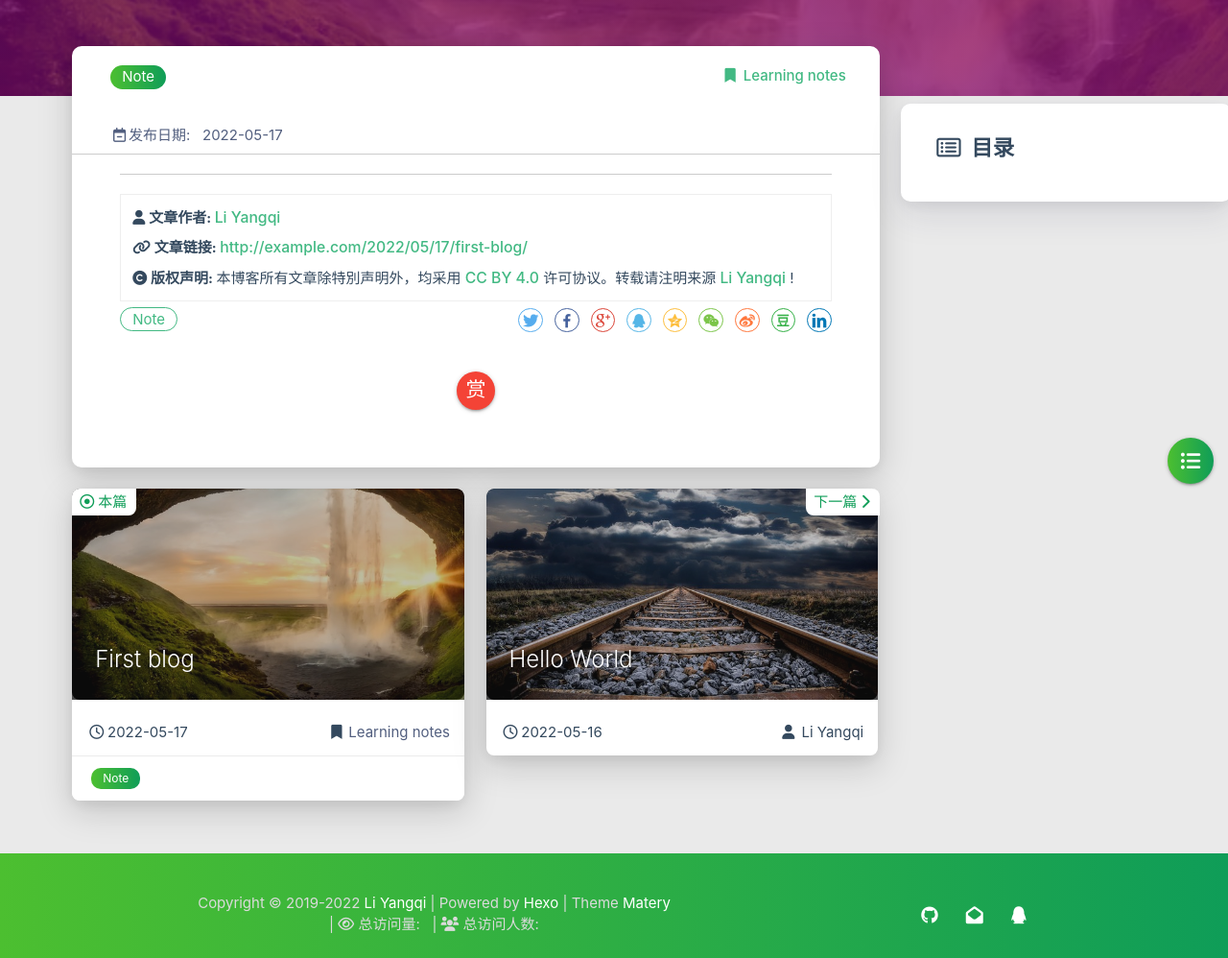
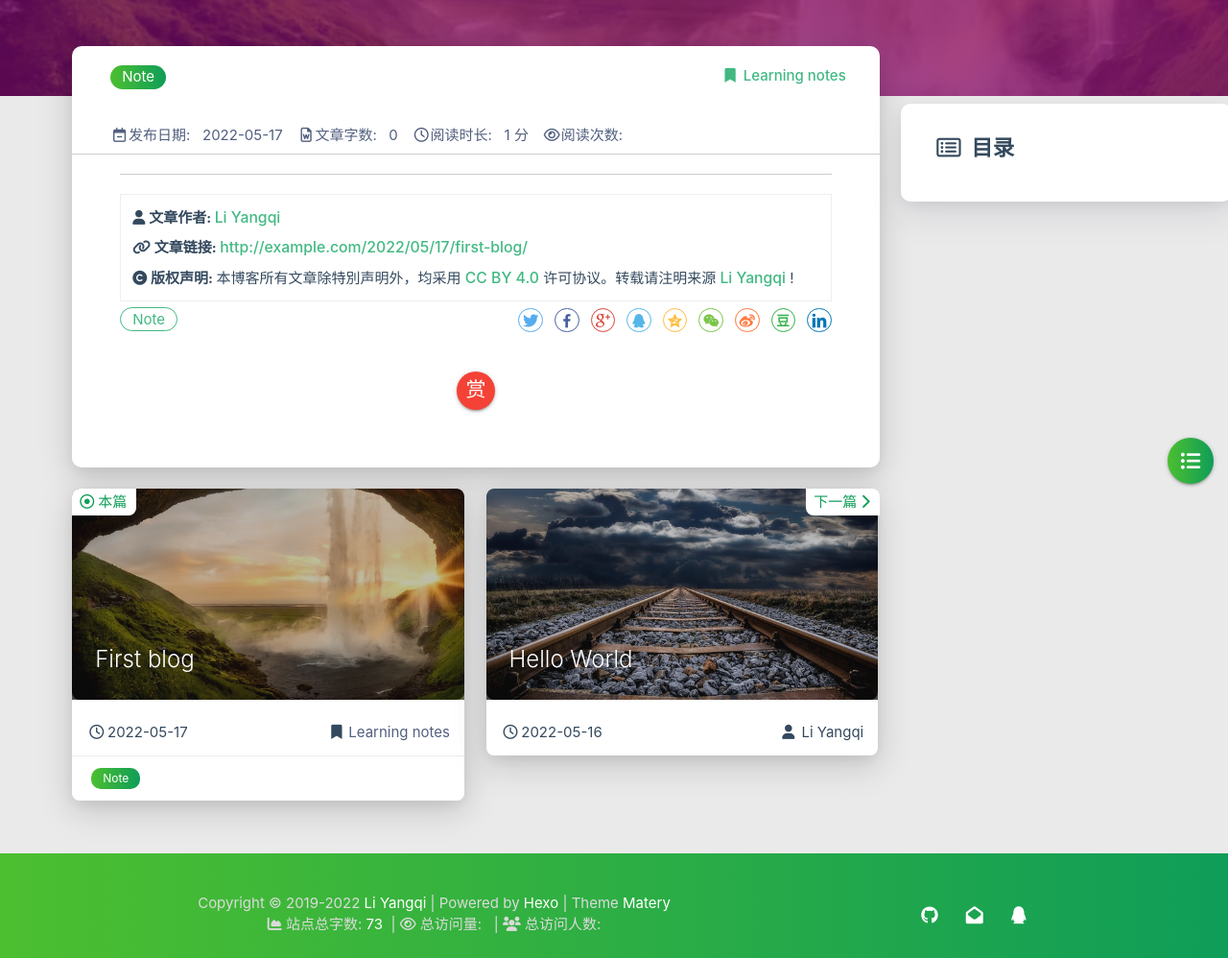
Before and after one commit to Syyf/Syyf.github.io, a plain HTML site: page 2022/05/17/first-blog/index.html in a window 1280 px wide. Shown: the part 220-1218 px from the top of the page at 96% size. Drawn offline with Linux system fonts and the light colour scheme; some packages are replaced by stand-ins of ours; no server answers; a script that the page names is missing.

Commit message:
Site updated: 2022-05-17 17:33:59

```diff
--- a/2022/05/17/first-blog/index.html
+++ b/2022/05/17/first-blog/index.html
@@ -189,7 +189,7 @@
 
         <li><div class="divider"></div></li>
         <li>
-            <a href="https://github.com/blinkfox/hexo-theme-matery" class="waves-effect waves-light" target="_blank">
+            <a href="https://github.com/Syyf" class="waves-effect waves-light" target="_blank">
                 <i class="fab fa-github-square fa-fw"></i>Fork Me
             </a>
         </li>
@@ -246,7 +246,7 @@
     }
 </style>
 
-<a href="https://github.com/blinkfox/hexo-theme-matery" class="github-corner tooltipped hide-on-med-and-down" target="_blank"
+<a href="https://github.com/Syyf" class="github-corner tooltipped hide-on-med-and-down" target="_blank"
    data-tooltip="Fork Me" data-position="left" data-delay="50">
     <svg viewBox="0 0 250 250" aria-hidden="true">
         <path d="M0,0 L115,115 L130,115 L142,142 L250,250 L250,0 Z"></path>
@@ -418,9 +418,24 @@
 
 
 
+                <div class="info-break-policy">
+                    <i class="far fa-file-word fa-fw"></i>文章字数:&nbsp;&nbsp;
+                    0
+                </div>
 
 
 
+                <div class="info-break-policy">
+                    <i class="far fa-clock fa-fw"></i>阅读时长:&nbsp;&nbsp;
+                    1 分
+                </div>
+
+
+
+                    <div id="busuanzi_container_page_pv" class="info-break-policy">
+                        <i class="far fa-eye fa-fw"></i>阅读次数:&nbsp;&nbsp;
+                        <span id="busuanzi_value_page_pv"></span>
+                    </div>
 
             </div>
         </div>
@@ -939,6 +954,9 @@
             |&nbsp;Theme&nbsp;<a href="https://github.com/blinkfox/hexo-theme-matery" target="_blank">Matery</a>
             <br>
 
+                &nbsp;<i class="fas fa-chart-area"></i>&nbsp;站点总字数:&nbsp;<span
+                        class="white-color">73</span>
+
 
 
 
```
Also changed, not shown: 2022/05/16/hello-world/index.html (+20 -2 lines), 404/index.html (+5 -2 lines), about/index.html (+5 -2 lines), archives/2022/05/index.html (+5 -2 lines), archives/2022/index.html (+5 -2 lines), archives/index.html (+5 -2 lines), categories/Learning-notes/index.html (+5 -2 lines), categories/index.html (+5 -2 lines), contact/index.html (+5 -2 lines), friends/index.html (+5 -2 lines), index.html (+6 -3 lines), tags/Note/index.html (+5 -2 lines), tags/index.html (+5 -2 lines).
